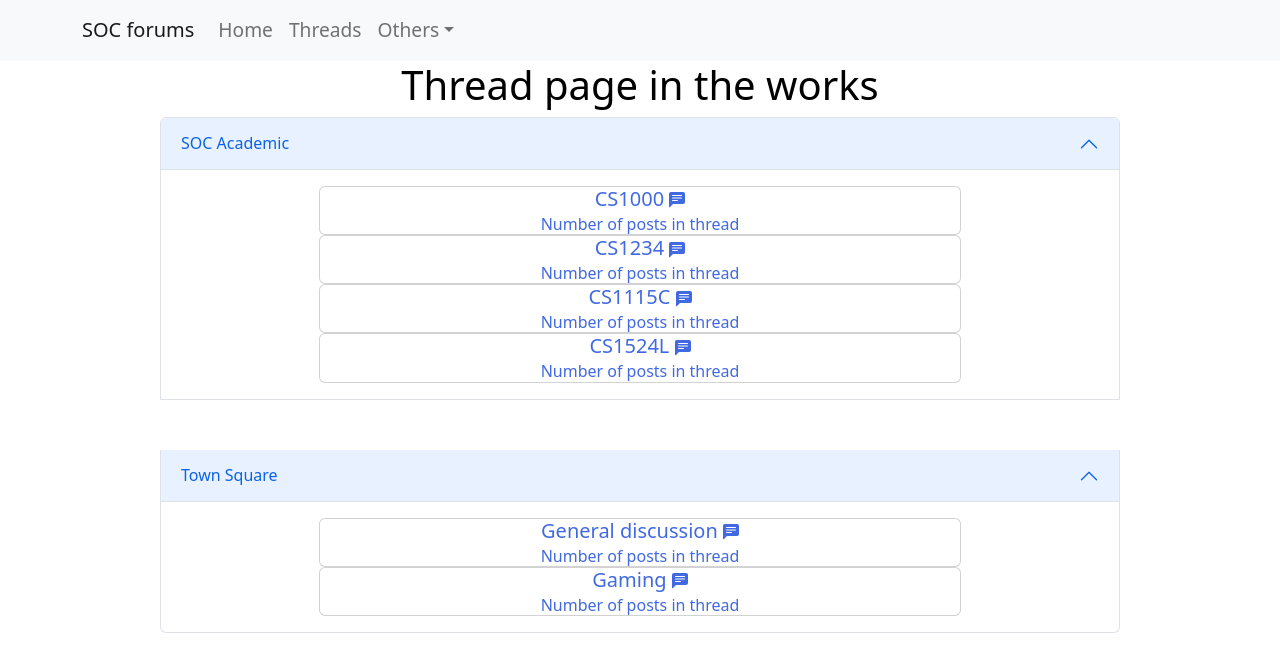
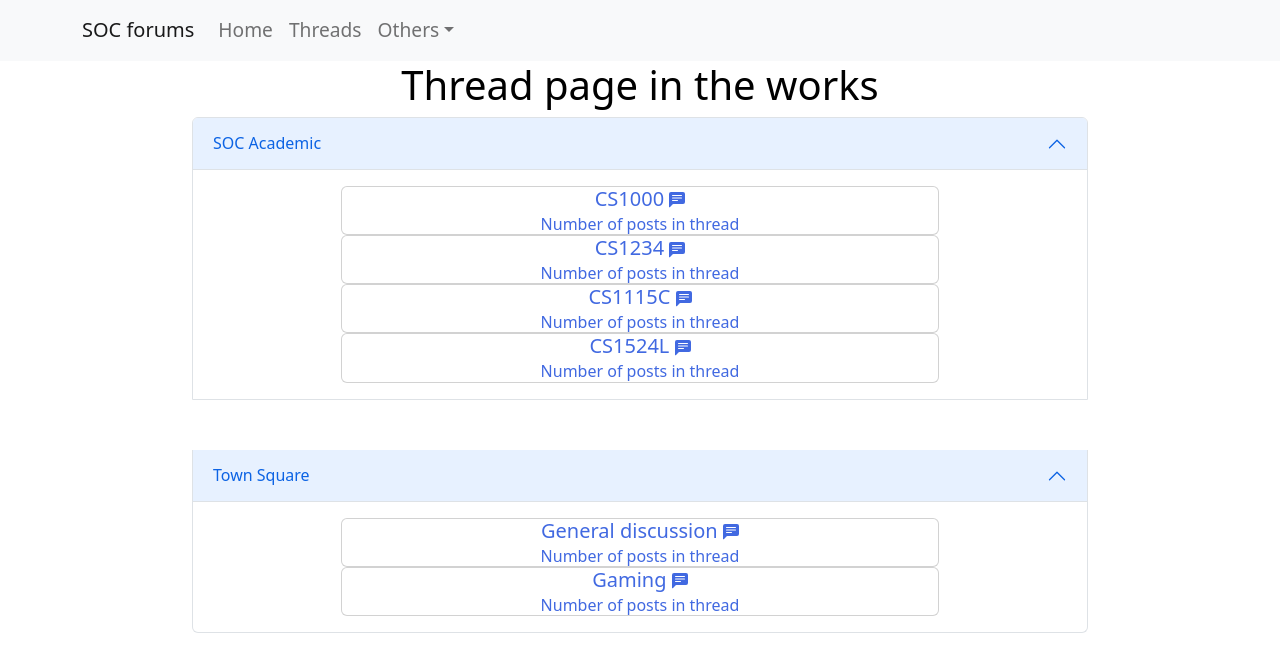
Before and after one commit to tanyunchao/cvwoBackend, a React (Create React App) app: page /threads in a window 1280 px wide. Shown: the top 672 px of the page. Built offline with nearby package versions, Linux system fonts and the light colour scheme; data requests are answered from the project's data file.

Commit message:
decreased size of threadHeaders

```diff
--- a/src/index.css
+++ b/src/index.css
@@ -40,7 +40,7 @@ code {
 
 /* css for threadHeaders */
 .threadHeaders{
-  width: 75%;
+  width: 70%;
 }
 
 .accordion{
```
